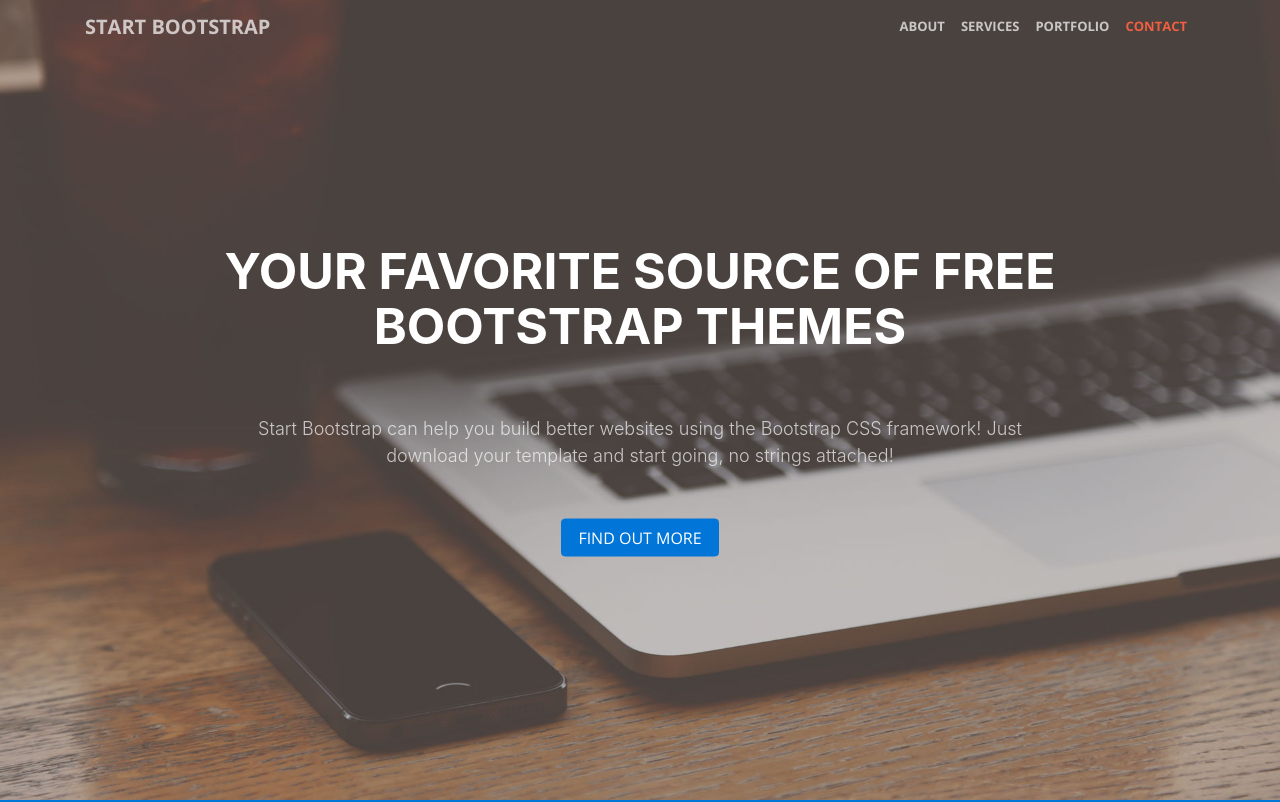
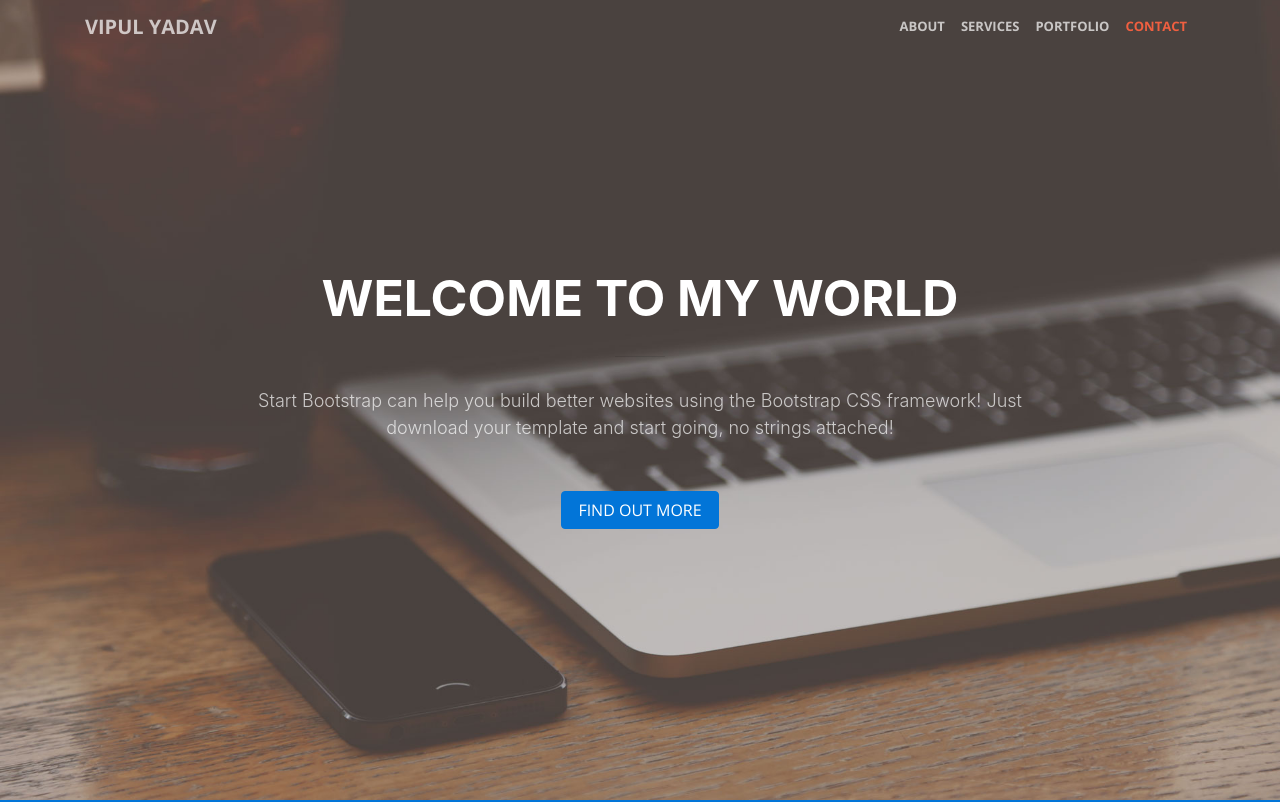
Before and after one commit to vipulyadav6/vipulyadav6.github.io, a website with bundled scripts: page index.html in a window 1280 px wide. Shown: the top 802 px of the page. Built offline with nearby package versions, Linux system fonts and the light colour scheme.

Commit message:
Add Title and Header

```diff
--- a/index.html
+++ b/index.html
@@ -47,7 +47,7 @@
             <span class="navbar-toggler-icon"></span>
         </button>
         <div class="container">
-            <a class="navbar-brand" href="#page-top">Start Bootstrap</a>
+            <a class="navbar-brand" href="#page-top">VIPUL YADAV</a>
             <div class="collapse navbar-collapse" id="navbarExample">
                 <ul class="navbar-nav ml-auto">
                     <li class="nav-item">
@@ -70,7 +70,7 @@
     <header class="masthead">
         <div class="header-content">
             <div class="header-content-inner">
-                <h1 id="homeHeading">Your Favorite Source of Free Bootstrap Themes</h1>
+                <h1 id="homeHeading">WELCOME TO MY WORLD</h1>
                 <hr>
                 <p>Start Bootstrap can help you build better websites using the Bootstrap CSS framework! Just download your template and start going, no strings attached!</p>
                 <a class="btn btn-primary btn-xl" href="#about">Find Out More</a>
```
